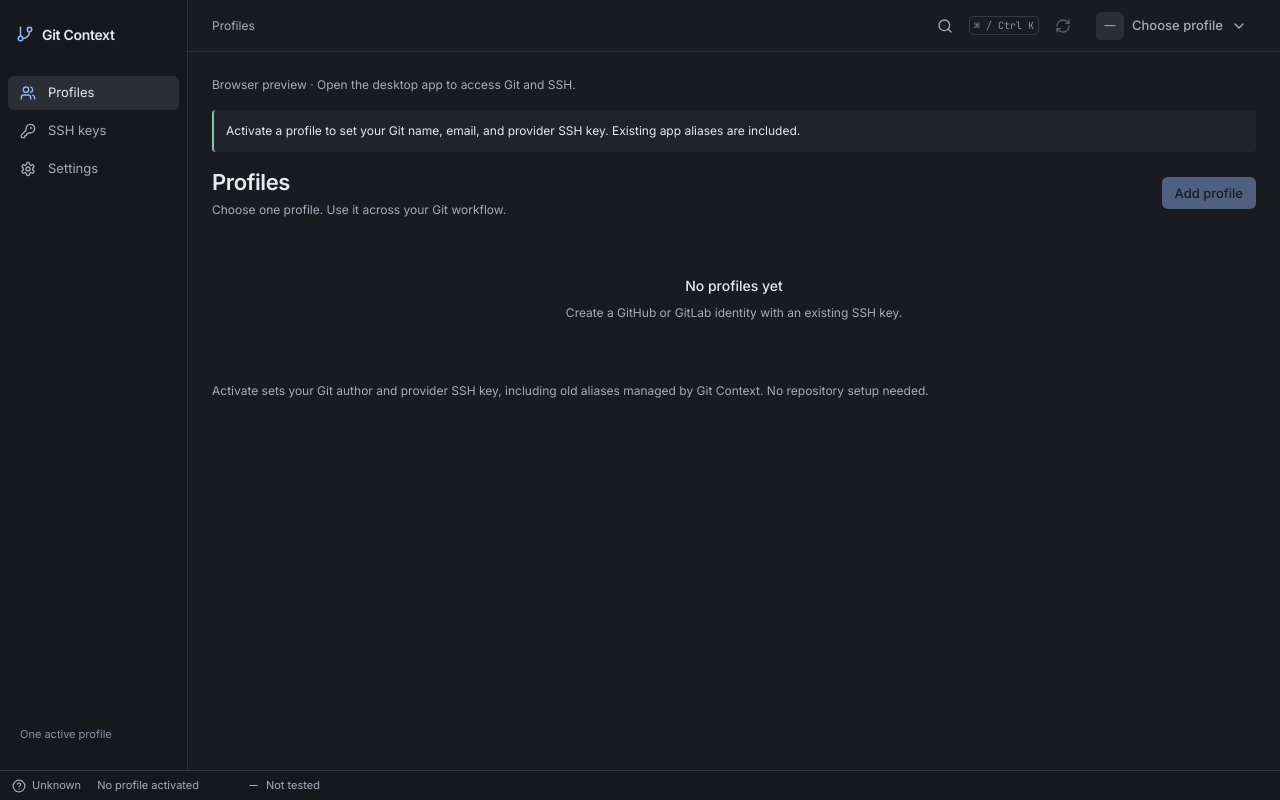
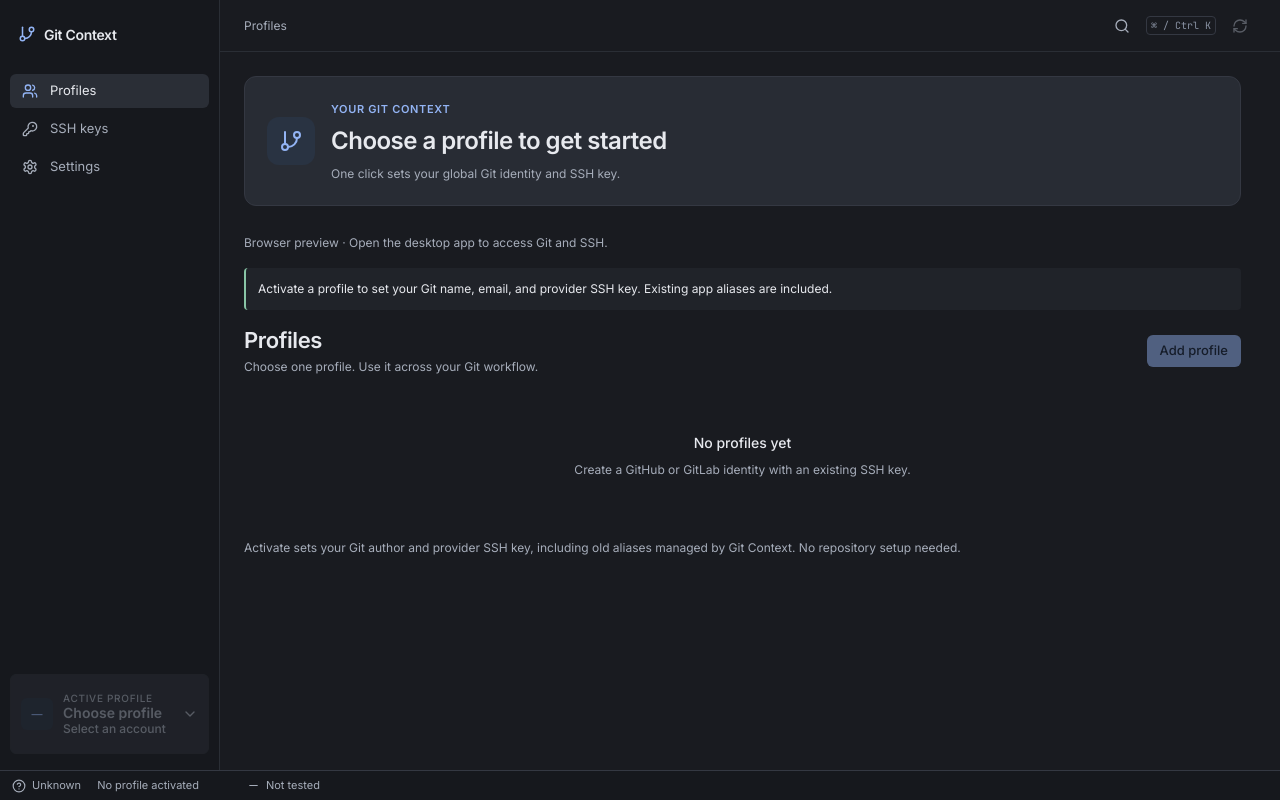
Before and after one commit to PandyaPreet/GitContext, a React (Vite) app: page / in a window 1280 px wide. Built offline with nearby package versions, Linux system fonts and the light colour scheme.

Commit message:
feat: implement one-click profile activation and enhance UI details

```diff
--- a/src/App.tsx
+++ b/src/App.tsx
@@ -1,5 +1,4 @@
 import { useEffect, useState } from "react";
-import { listen } from "@tauri-apps/api/event";
 import { Command } from "cmdk";
 import {
   Users,
@@ -11,6 +10,7 @@ import {
   RefreshCw,
   X,
   Loader2,
+  CheckCircle2,
 } from "lucide-react";
 import { useWorkspace } from "./hooks/use-workspace";
 import { api, native } from "./lib/api";
@@ -47,6 +47,7 @@ export default function App() {
   const [page, setPage] = useState<Page>("profiles");
   const [editor, setEditor] = useState<{ profile?: Profile } | null>(null);
   const [management, setManagement] = useState<ManagementAction | null>(null);
+  const [detailProfile, setDetailProfile] = useState<Profile | null>(null);
   const [plan, setPlan] = useState<Plan | null>(null);
   const [restoreId, setRestoreId] = useState<string | null>(null);
   const [palette, setPalette] = useState(false);
@@ -55,9 +56,30 @@ export default function App() {
     ? w.data.profiles.find((p) => p.id === w.data.globalProfileId)
     : undefined;
   const activate = (profile: Profile) =>
-    void w.run("Preparing activation", async () => {
+    void w.run(`Activating ${profile.name}`, async () => {
+      const data = await api.activateProfile(profile.id);
+      w.setData(data);
+      w.setVerified({});
+      setDetailProfile(null);
+      setPlan(null);
+      w.setNotice({
+        error: false,
+        text: `${profile.name} is now active. Your Git identity and SSH key are updated.`,
+      });
+      // Keep history current without misreporting a successful switch as failed.
+      try {
+        await w.refresh();
+      } catch {
+        /* The returned activation snapshot remains authoritative. */
+      }
+    });
+  const details = (profile: Profile) => {
+    setDetailProfile(profile);
+    setPlan(null);
+    void w.run("Loading profile details", async () => {
       setPlan(await api.planActivation(profile.id));
     });
+  };
   const edit = (profile?: Profile) => {
     w.setNotice(null);
     setEditor({ profile });
@@ -76,16 +98,6 @@ export default function App() {
     window.addEventListener("keydown", key);
     return () => window.removeEventListener("keydown", key);
   }, []);
-  useEffect(() => {
-    if (!native) return;
-    const subscription = listen<string>("activate-requested", (event) => {
-      const profile = w.data.profiles.find((p) => p.id === event.payload);
-      if (profile) activate(profile);
-    });
-    return () => {
-      void subscription.then((off) => off());
-    };
-  }, [w.data.profiles, w.run]);
   return (
     <TooltipProvider delayDuration={350}>
       <OperationErrorContext.Provider
@@ -97,6 +109,7 @@ export default function App() {
               <GitBranch size={18} />
               <span className="nav-label">Git Context</span>
             </div>
+
             <nav aria-label="Main navigation">
               {navigation.map((n) => (
                 <button
@@ -111,43 +124,33 @@ export default function App() {
                 </button>
               ))}
             </nav>
-            <div className="sidebar-bottom sidebar-version nav-label">
-              One active profile
-            </div>
-          </aside>
-          <div className="main-shell">
-            <header className="toolbar">
-              <span className="toolbar-location">
-                {navigation.find((n) => n.id === page)?.label}
-              </span>
-              <div className="spacer" />
-              <IconButton
-                label="Open command palette"
-                onClick={() => setPalette(true)}
-              >
-                <Search size={16} />
-              </IconButton>
-              <kbd>⌘ / Ctrl K</kbd>
-              <IconButton
-                label="Refresh status"
-                disabled={!enabled}
-                onClick={() => void w.scan()}
-              >
-                <RefreshCw size={15} />
-              </IconButton>
+            <div className="sidebar-profile-bottom">
               <Dropdown
-                label="Activate profile"
+                label="Switch profile"
+                align="start"
+                side="top"
                 trigger={
                   <Button
                     variant="ghost"
-                    className="profile-trigger"
-                    aria-label="Activate profile"
+                    className="profile-trigger sidebar-profile-trigger"
+                    aria-label="Switch profile"
+                    disabled={!enabled}
                   >
                     <span className="avatar">
                       {active?.name.slice(0, 1) || "—"}
                     </span>
-                    <span className="truncate">
+                    <span className="sidebar-profile-copy">
+                      <span className="sidebar-profile-label">
+                        Active profile
+                      </span>
+                      <strong className="truncate">
                         {active?.name || "Choose profile"}
+                      </strong>
+                      <span className="secondary-line truncate">
+                        {active
+                          ? providerLabel(active.provider)
+                          : "Select an account"}
+                      </span>
                     </span>
                     <ChevronDown size={13} />
                   </Button>
@@ -174,11 +177,86 @@ export default function App() {
                   Add profile
                 </MenuItem>
               </Dropdown>
+            </div>
+          </aside>
+          <div className="main-shell">
+            <header className="toolbar">
+              <span className="toolbar-location">
+                {navigation.find((n) => n.id === page)?.label}
+              </span>
+              <div className="spacer" />
+              <IconButton
+                label="Open command palette"
+                onClick={() => setPalette(true)}
+              >
+                <Search size={16} />
+              </IconButton>
+              <kbd>⌘ / Ctrl K</kbd>
+              <IconButton
+                label="Refresh status"
+                disabled={!enabled}
+                onClick={() => void w.scan()}
+              >
+                <RefreshCw size={15} />
+              </IconButton>
             </header>
             <main>
+              <div className="content-container">
+                <section
+                  className={`active-context ${active ? "is-active" : ""}`}
+                  aria-label="Current active profile"
+                >
+                  <div className="active-context-mark">
+                    {active ? (
+                      <CheckCircle2 size={24} />
+                    ) : (
+                      <GitBranch size={24} />
+                    )}
+                  </div>
+                  <div className="active-context-copy">
+                    <span className="active-context-eyebrow">
+                      {w.busy.startsWith("Activating")
+                        ? w.busy
+                        : active
+                          ? "Active Git profile"
+                          : "Your Git context"}
+                    </span>
+                    <h2>{active?.name || "Choose a profile to get started"}</h2>
+                    <div className="active-context-meta">
+                      {active && <ProviderMark provider={active.provider} />}
+                      <span className="truncate" title={active?.gitEmail}>
+                        {active?.gitEmail ||
+                          "One click sets your global Git identity and SSH key."}
+                      </span>
+                    </div>
+                    {active && (
+                      <div className="active-context-key">
+                        <KeyRound size={13} />
+                        <span
+                          className="truncate"
+                          title={active.privateKeyPath}
+                        >
+                          {active.privateKeyPath.split(/[\\/]/).pop()}
+                        </span>
+                        <span>· {active.host}</span>
+                      </div>
+                    )}
+                  </div>
+                  {active && (
+                    <Button
+                      variant="outline"
+                      size="sm"
+                      disabled={!enabled}
+                      onClick={() => details(active)}
+                    >
+                      View details
+                    </Button>
+                  )}
+                </section>
                 {!native && (
                   <div className="preview-banner">
-                  Browser preview · Open the desktop app to access Git and SSH.
+                    Browser preview · Open the desktop app to access Git and
+                    SSH.
                   </div>
                 )}
                 {w.notice && (
@@ -214,12 +292,15 @@ export default function App() {
                         workspace={w}
                         edit={edit}
                         activate={activate}
+                        details={details}
                         manage={manage}
                       />
                     )}
                   </>
                 )}
-              {page === "keys" && <KeysScreen workspace={w} manage={manage} />}
+                {page === "keys" && (
+                  <KeysScreen workspace={w} manage={manage} />
+                )}
                 {page === "settings" && (
                   <SettingsScreen
                     workspace={w}
@@ -229,6 +310,7 @@ export default function App() {
                     }}
                   />
                 )}
+              </div>
             </main>
           </div>
           <footer className="statusbar">
@@ -281,59 +363,55 @@ export default function App() {
           )}
         </Modal>
         <Modal
-          open={!!plan}
+          variant="sheet"
+          open={!!detailProfile}
           onOpenChange={(open) => {
-            if (!open && !w.busy) setPlan(null);
+            if (!open) {
+              setDetailProfile(null);
+              setPlan(null);
+            }
           }}
-          title="Activate profile"
-          description="This changes your Git author and provider SSH identity. A backup is saved before applying."
+          title={`${detailProfile?.name || "Profile"} · Configuration`}
+          description="See what this profile applies. Activation runs in one click and saves a backup automatically."
         >
+          <div className="sheet-summary">
+            <ProviderMark provider={detailProfile?.provider} />
+            <span>{detailProfile?.host}</span>
+            <span className="mono">{detailProfile?.gitEmail}</span>
+          </div>
+          {!plan && !w.notice?.error && (
+            <p className="pending-label">
+              <Loader2 size={16} className="spin" /> Loading configuration…
+            </p>
+          )}
           {plan && (
-            <>
             <div className="change-list">
               {plan.changes.map((change) => (
                 <div className="change-row" key={change.label}>
                   <h3>{change.label}</h3>
                   <div className="change-values">
-                      <div className="before mono">
+                    <div>
+                      <span className="change-caption">Current</span>
+                      <span className="before mono">
                         {change.before || "Not set"}
+                      </span>
                     </div>
-                      <div className="after mono">{change.after || "None"}</div>
+                    <div>
+                      <span className="change-caption">With this profile</span>
+                      <span className="after mono">
+                        {change.after || "None"}
+                      </span>
+                    </div>
                   </div>
                 </div>
               ))}
             </div>
+          )}
           <p className="context-help">
-                Sets the global Git author and SSH key. Repository-local settings
-                can override these defaults. HTTPS credentials are separate.
+            Global defaults apply to Git author and SSH key. Repository-local
+            overrides and HTTPS credentials remain separate. Restore saved
+            changes in Settings → Configuration history.
           </p>
-              <div className="form-actions">
-                <Button
-                  variant="secondary"
-                  disabled={!!w.busy}
-                  onClick={() => setPlan(null)}
-                >
-                  Cancel
-                </Button>
-                <Button
-                  disabled={!!w.busy}
-                  onClick={() =>
-                    void w.run("Activating profile", async () => {
-                      await api.apply(plan.id);
-                      await w.refresh();
-                      setPlan(null);
-                      w.setNotice({
-                        error: false,
-                        text: "Profile activated. Git author and managed SSH identities updated.",
-                      });
-                    })
-                  }
-                >
-                  {w.busy ? "Activating…" : "Activate profile"}
-                </Button>
-              </div>
-            </>
-          )}
         </Modal>
         <Modal
           open={!!restoreId}
--- a/src/components/ui/dialog.tsx
+++ b/src/components/ui/dialog.tsx
@@ -8,19 +8,27 @@ export function Modal({
   title,
   description,
   children,
+  variant = "dialog",
 }: {
   open: boolean;
   onOpenChange: (open: boolean) => void;
   title: string;
   description: string;
   children: ReactNode;
+  variant?: "dialog" | "sheet";
 }) {
   const error = useContext(OperationErrorContext);
   return (
     <DialogPrimitive.Root open={open} onOpenChange={onOpenChange}>
       <DialogPrimitive.Portal>
         <DialogPrimitive.Overlay className="dialog-overlay" />
-        <DialogPrimitive.Content className="dialog-content">
+        <DialogPrimitive.Content
+          className={
+            variant === "sheet"
+              ? "dialog-content sheet-content"
+              : "dialog-content"
+          }
+        >
           <DialogPrimitive.Title className="dialog-title">
             {title}
           </DialogPrimitive.Title>
--- a/src/components/ui/menu.tsx
+++ b/src/components/ui/menu.tsx
@@ -6,11 +6,13 @@ export function Dropdown({
   label,
   children,
   align = "end",
+  side = "bottom",
 }: {
   trigger: ReactNode;
   label: string;
   children: ReactNode;
   align?: "start" | "end";
+  side?: "top" | "bottom" | "left" | "right";
 }) {
   return (
     <Menu.Root>
@@ -20,6 +22,7 @@ export function Dropdown({
           aria-label={label}
           className="dropdown-content"
           align={align}
+          side={side}
           sideOffset={6}
         >
           {children}
--- a/src/lib/api.ts
+++ b/src/lib/api.ts
@@ -50,6 +50,8 @@ export const api = {
     call<RepoStatus>("repository_status", { repositoryId }),
   plan: (repositoryId: string, profileId: string, rewriteRemote: boolean) =>
     call<Plan>("plan_assignment", { repositoryId, profileId, rewriteRemote }),
+  activateProfile: (profileId: string) =>
+    call<AppData>("activate_profile", { profileId }),
   planActivation: (profileId: string) =>
     call<Plan>("plan_activation", { profileId }),
   planGlobal: (profileId: string) =>
--- a/src/styles.css
+++ b/src/styles.css
@@ -1392,3 +1392,222 @@ pre {
   margin-bottom: 0;
   padding-bottom: var(--space-2);
 }
+
+/* Stable desktop geometry: no sidebar-width breakpoint or resize animation. */
+:root {
+  --sidebar-width: 220px;
+}
+.sidebar {
+  padding: 16px 10px;
+  gap: 22px;
+}
+.brand {
+  justify-content: flex-start;
+  padding: 8px;
+}
+.brand span,
+.nav-label,
+.sidebar-version {
+  display: initial;
+}
+.nav-button {
+  justify-content: flex-start;
+  padding: 0 12px;
+}
+.sidebar-profile-trigger {
+  width: 100%;
+  height: auto;
+  min-height: 80px;
+  padding: 12px 10px;
+  justify-content: flex-start;
+  gap: 10px;
+  text-align: left;
+  border: 1px solid var(--subtle-border);
+  background: var(--hover);
+}
+.sidebar-profile-trigger > .avatar {
+  width: 32px;
+  height: 32px;
+  flex-shrink: 0;
+  background: var(--selected);
+  color: var(--accent);
+}
+.sidebar-profile-trigger > svg {
+  margin-left: auto;
+  flex-shrink: 0;
+}
+.sidebar-profile-copy {
+  display: flex;
+  flex-direction: column;
+  gap: 3px;
+  min-width: 0;
+}
+.sidebar-profile-label {
+  font-size: 10px;
+  text-transform: uppercase;
+  letter-spacing: 0.07em;
+  color: var(--secondary);
+}
+.sidebar-profile-copy strong {
+  font-size: 14px;
+  font-weight: 600;
+}
+main {
+  scrollbar-gutter: stable;
+  overflow-x: hidden;
+}
+.content-container {
+  width: 100%;
+  max-width: 1160px;
+  margin-inline: auto;
+  min-width: 0;
+}
+.active-context {
+  display: flex;
+  align-items: center;
+  gap: 16px;
+  padding: 22px;
+  margin-bottom: 28px;
+  border: 1px solid var(--border);
+  border-radius: 12px;
+  background: var(--elevated);
+  min-height: 128px;
+}
+.active-context.is-active {
+  background: color-mix(in srgb, var(--selected) 42%, var(--background));
+  border-color: color-mix(in srgb, var(--accent) 40%, var(--border));
+  box-shadow: inset 4px 0 var(--accent);
+}
+.active-context-mark {
+  display: grid;
+  place-items: center;
+  width: 48px;
+  height: 48px;
+  border-radius: 12px;
+  flex-shrink: 0;
+  background: var(--selected);
+  color: var(--accent);
+}
+.active-context-copy {
+  flex: 1;
+  min-width: 0;
+}
+.active-context-eyebrow {
+  font-size: 11px;
+  font-weight: 600;
+  letter-spacing: 0.06em;
+  text-transform: uppercase;
+  color: var(--accent);
+}
+.active-context h2 {
+  margin: 4px 0 6px;
+  font-size: 24px;
+  letter-spacing: -0.5px;
+}
+.active-context-meta,
+.active-context-key {
+  display: flex;
+  gap: 9px;
+  align-items: center;
+  min-width: 0;
+  font-size: 12px;
+  color: var(--secondary);
+}
+.active-context-key {
+  margin-top: 7px;
+  font-family: var(--font-mono);
+  font-size: 11px;
+  flex-wrap: wrap;
+}
+.profile-row {
+  border-radius: 8px;
+  margin-bottom: 4px;
+}
+.profile-row.active {
+  box-shadow: inset 3px 0 var(--accent);
+}
+.profile-row.active h3 {
+  font-weight: 600;
+}
+.sheet-content {
+  inset: 0 0 0 auto;
+  transform: none;
+  width: min(560px, calc(100vw - 40px));
+  height: 100dvh;
+  max-height: none;
+  border-radius: 14px 0 0 14px;
+  border-width: 0 0 0 1px;
+  padding: 32px 26px;
+  animation: sheet-enter 180ms ease-out;
+  scrollbar-gutter: stable;
+}
+.sheet-summary {
+  display: flex;
+  align-items: center;
+  flex-wrap: wrap;
+  gap: 10px;
+  padding: 14px;
+  background: var(--hover);
+  border-radius: 8px;
+  margin: 20px 0;
+  font-size: 12px;
+  overflow-wrap: anywhere;
+}
+.sheet-summary .mono {
+  flex-basis: 100%;
+  color: var(--secondary);
+}
+.change-caption {
+  display: block;
+  font-family: var(--font-sans);
+  color: var(--muted);
+  font-size: 10px;
+  letter-spacing: 0.04em;
+  text-transform: uppercase;
+  margin-bottom: 6px;
+}
+.sheet-content .change-values {
+  grid-template-columns: 1fr;
+  gap: 12px;
+}
+.sheet-content .change-row {
+  padding-block: 18px;
+}
+@keyframes sheet-enter {
+  from {
+    opacity: 0;
+    transform: translateX(20px);
+  }
+  to {
+    opacity: 1;
+    transform: translateX(0);
+  }
+}
+@media (max-width: 1050px) {
+  .profile-row {
+    grid-template-columns: 28px minmax(0, 1fr) auto;
+    gap: 10px;
+    padding: 14px 10px;
+  }
+  .profile-actions {
+    gap: 4px;
+  }
+  .active-context {
+    padding: 18px;
+    gap: 12px;
+  }
+  .active-context-mark {
+    width: 36px;
+    height: 36px;
+  }
+}
+@media (prefers-reduced-motion: reduce) {
+  .sheet-content {
+    animation: none;
+  }
+}
+
+.sidebar-profile-bottom {
+  margin-top: auto;
+  flex-shrink: 0;
+}
```
Also changed, not shown: src/components/screens.tsx (+14 -0 lines), src/hooks/use-workspace.ts (+10 -1 lines), 8 other files (tests, documents, lock files or other folders). Lines whose indentation alone changed are shown as unchanged.
